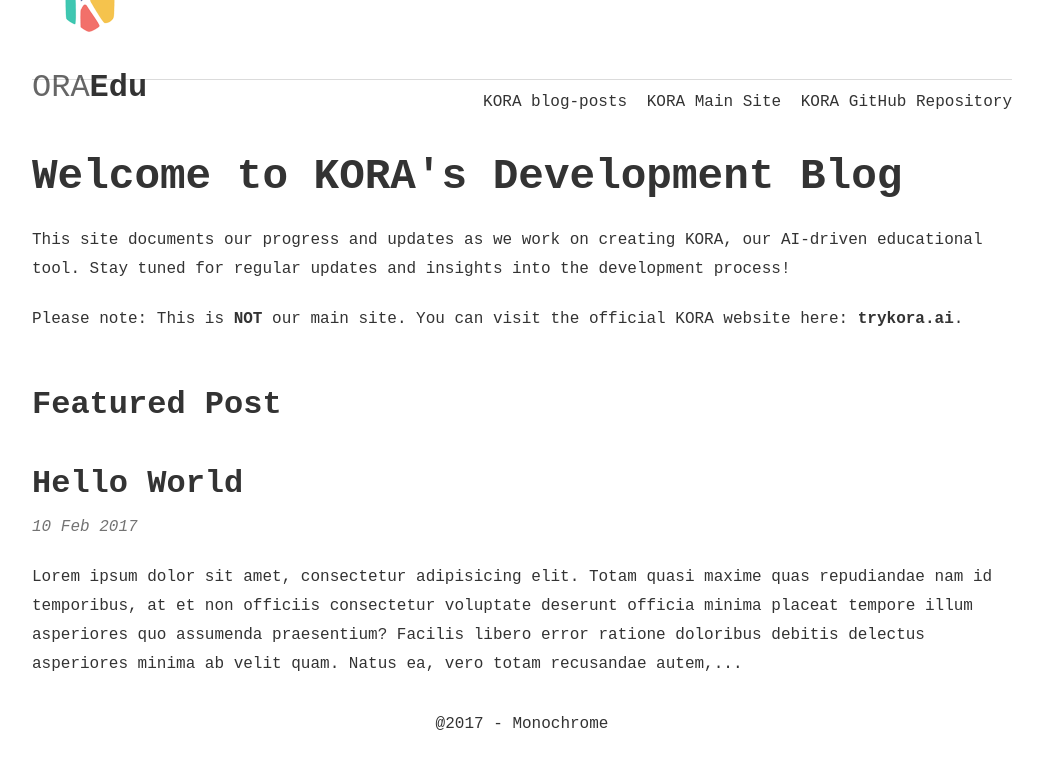
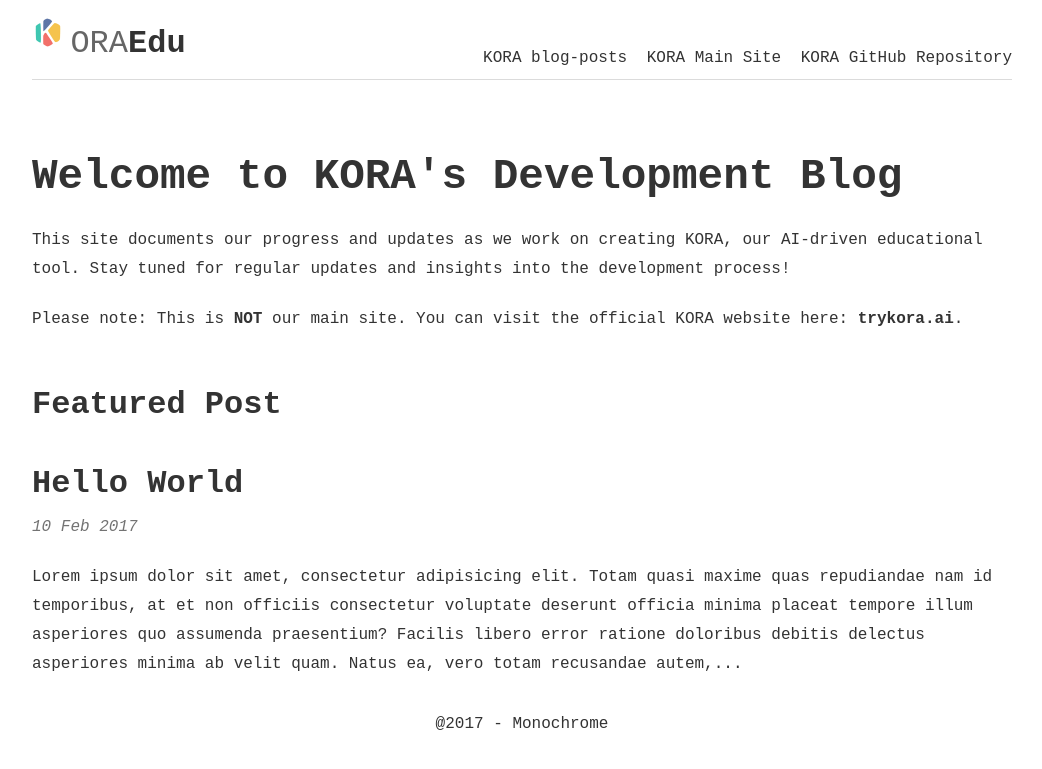
Before and after one commit to kora-edu/kora-edu.github.io, a Jekyll site: the page built from index.html, in a window 1280 px wide. Shown: the top 769 px of the page, without its empty margins (118-1160 px from the left). Built offline with Jekyll 4.4.1, drawn with Linux system fonts in a browser that asks for light colours; the list of posts is cut into pages by our own code.

Commit message:
template

```diff
--- a/_includes/header.html
+++ b/_includes/header.html
@@ -2,8 +2,8 @@
   <div class="inner w100 relative">
     <span class="f-left">
       <a href="{{ site.baseurl }}/">
-        <h1>
-          <img src="{{ site.baseurl }}/img/KoraSymbol.png" alt="KORA Logo" style="vertical-align: middle;" />
+        <h1 style="display: flex; align-items: center; margin: 0;">
+          <img src="{{ site.baseurl }}/img/KoraSymbol.png" alt="KORA Logo" style="height: 1em; margin-right: 0.2em;" />
           <span>ORA</span>Edu
         </h1>
       </a>
```
Also changed, not shown: 1 other file.
